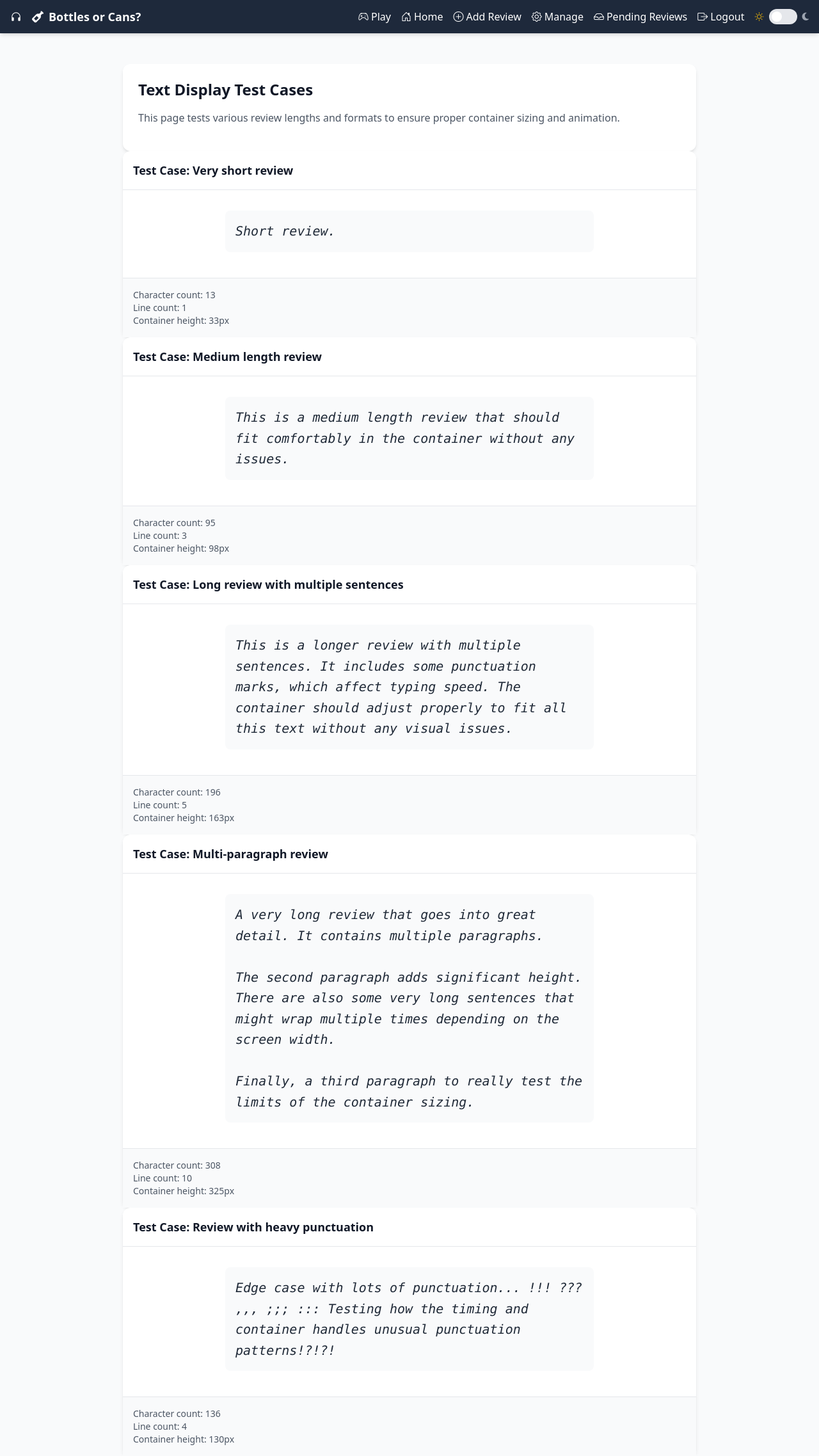
After one commit to petecheslock/bottles_or_cans, a Flask app: page /admin/test-text-display in a window 1280 px wide. The commit adds this page. Shown: the whole page at 64% size. Run offline with Flask 3, Linux system fonts and the light colour scheme; the visitor is signed in with stand-in values (Sample User, id 1).

Commit message:
Add text display test route and comprehensive testing infrastructure
- Create new `/admin/test-text-display` route for testing review text rendering
- Add Selenium-based test suite for text container sizing and overflow prevention
- Update requirements to include Selenium and WebDriver Manager
- Implement test page with multiple review length scenarios
- Add configuration for headless browser testing
- Enhance test infrastructure with in-memory database and server threading

```diff
--- a/app.py
+++ b/app.py
@@ -491,5 +491,33 @@ def refresh_captcha():
         'captcha_image': captcha_image
     })
 
+@app.route('/admin/test-text-display')
+@login_required
+def test_text_display():
+    # Test cases with different lengths and characteristics
+    test_reviews = [
+        {
+            "text": "Short review.",
+            "description": "Very short review"
+        },
+        {
+            "text": "This is a medium length review that should fit comfortably in the container without any issues.",
+            "description": "Medium length review"
+        },
+        {
+            "text": "This is a longer review with multiple sentences. It includes some punctuation marks, which affect typing speed. The container should adjust properly to fit all this text without any visual issues.",
+            "description": "Long review with multiple sentences"
+        },
+        {
+            "text": "A very long review that goes into great detail. It contains multiple paragraphs.\n\nThe second paragraph adds significant height. There are also some very long sentences that might wrap multiple times depending on the screen width.\n\nFinally, a third paragraph to really test the limits of the container sizing.",
+            "description": "Multi-paragraph review"
+        },
+        {
+            "text": "Edge case with lots of punctuation... !!! ??? ,,, ;;; ::: Testing how the timing and container handles unusual punctuation patterns!?!?!",
+            "description": "Review with heavy punctuation"
+        }
+    ]
+    return render_template('test_text_display.html', test_reviews=test_reviews)
+
 if __name__ == '__main__':
     app.run(debug=True)
--- a/requirements-test.txt
+++ b/requirements-test.txt
@@ -1,3 +1,5 @@
 pytest
 coverage
 pytest-cov
+selenium>=4.16.0
+webdriver-manager>=4.0.1
--- a/requirements.txt
+++ b/requirements.txt
@@ -5,3 +5,5 @@ pandas==2.2.3
 Pillow==10.2.0
 captcha==0.5.0
 Werkzeug==3.0.1
+selenium>=4.16.0
+webdriver-manager>=4.0.1
--- /dev/null
+++ b/templates/test_text_display.html
@@ -0,0 +1,83 @@
+{% extends 'base.html' %}
+
+{% block content %}
+{% include 'components/typing_animation.html' %}
+
+<div class="container mx-auto px-4 mt-12">
+    <div class="max-w-4xl mx-auto space-y-8">
+        <div class="bg-white dark:bg-gray-800 rounded-xl shadow-md p-6">
+            <h1 class="text-2xl font-bold text-gray-900 dark:text-white mb-4">Text Display Test Cases</h1>
+            <p class="text-gray-600 dark:text-gray-400 mb-4">This page tests various review lengths and formats to ensure proper container sizing and animation.</p>
+        </div>
+
+        {% for review in test_reviews %}
+        <div class="bg-white dark:bg-gray-800 rounded-xl shadow-md animate__animated animate__fadeIn">
+            <div class="border-b border-gray-200 dark:border-gray-700 p-4">
+                <h2 class="text-lg font-semibold text-gray-900 dark:text-white">
+                    Test Case: {{ review.description }}
+                </h2>
+            </div>
+
+            <!-- Review Text Section -->
+            <div class="p-8 border-b border-gray-200 dark:border-gray-700">
+                <div class="max-w-xl mx-auto text-xl italic text-gray-800 dark:text-gray-200 p-4 mb-2 bg-gray-50 dark:bg-gray-700 rounded-lg relative">
+                    <div id="measureText{{ loop.index }}" class="font-mono whitespace-pre-wrap leading-relaxed invisible absolute top-0 left-0 right-0 pt-4 px-4">{{ review.text }}</div>
+                    <p id="reviewText{{ loop.index }}" class="font-mono whitespace-pre-wrap leading-relaxed -mb-1"></p>
+                </div>
+            </div>
+
+            <!-- Debug Info -->
+            <div class="p-4 bg-gray-50 dark:bg-gray-900 text-sm">
+                <p class="text-gray-600 dark:text-gray-400">
+                    Character count: {{ review.text|length }}
+                </p>
+                <p class="text-gray-600 dark:text-gray-400">
+                    Line count: <span id="lineCount{{ loop.index }}">Calculating...</span>
+                </p>
+                <p class="text-gray-600 dark:text-gray-400">
+                    Container height: <span id="containerHeight{{ loop.index }}">Measuring...</span>
+                </p>
+            </div>
+        </div>
+        {% endfor %}
+    </div>
+</div>
+
+<script>
+document.addEventListener('DOMContentLoaded', function() {
+    {% for review in test_reviews %}
+        initializeReview(
+            {{ review.text|tojson|safe }},
+            {{ loop.index }},
+            'measureText{{ loop.index }}',
+            'reviewText{{ loop.index }}'
+        );
+    {% endfor %}
+});
+
+function initializeReview(reviewText, index, measureId, textId) {
+    const measureDiv = document.getElementById(measureId);
+    const textContainer = document.getElementById(textId);
+
+    // Force a layout calculation
+    void measureDiv.offsetHeight;
+
+    // Set both min-height and height to ensure proper sizing
+    const measuredHeight = measureDiv.offsetHeight;
+    textContainer.style.minHeight = measuredHeight + 'px';
+    textContainer.style.height = measuredHeight + 'px';
+
+    // Update debug info
+    document.getElementById(`lineCount${index}`).textContent =
+        Math.round(measuredHeight / parseInt(getComputedStyle(measureDiv).lineHeight));
+    document.getElementById(`containerHeight${index}`).textContent =
+        `${measuredHeight}px`;
+
+    // Remove the measurement div
+    measureDiv.remove();
+
+    // Start typing animation
+    typeText(reviewText, textId);
+}
+</script>
+{% endblock %}
```
Also changed, not shown: templates/admin_dashboard.html (+11 -0 lines), tests/conftest.py (added, +64 -0 lines), tests/test_app.py (+2 -4 lines), tests/test_text_display.py (added, +85 -0 lines).
